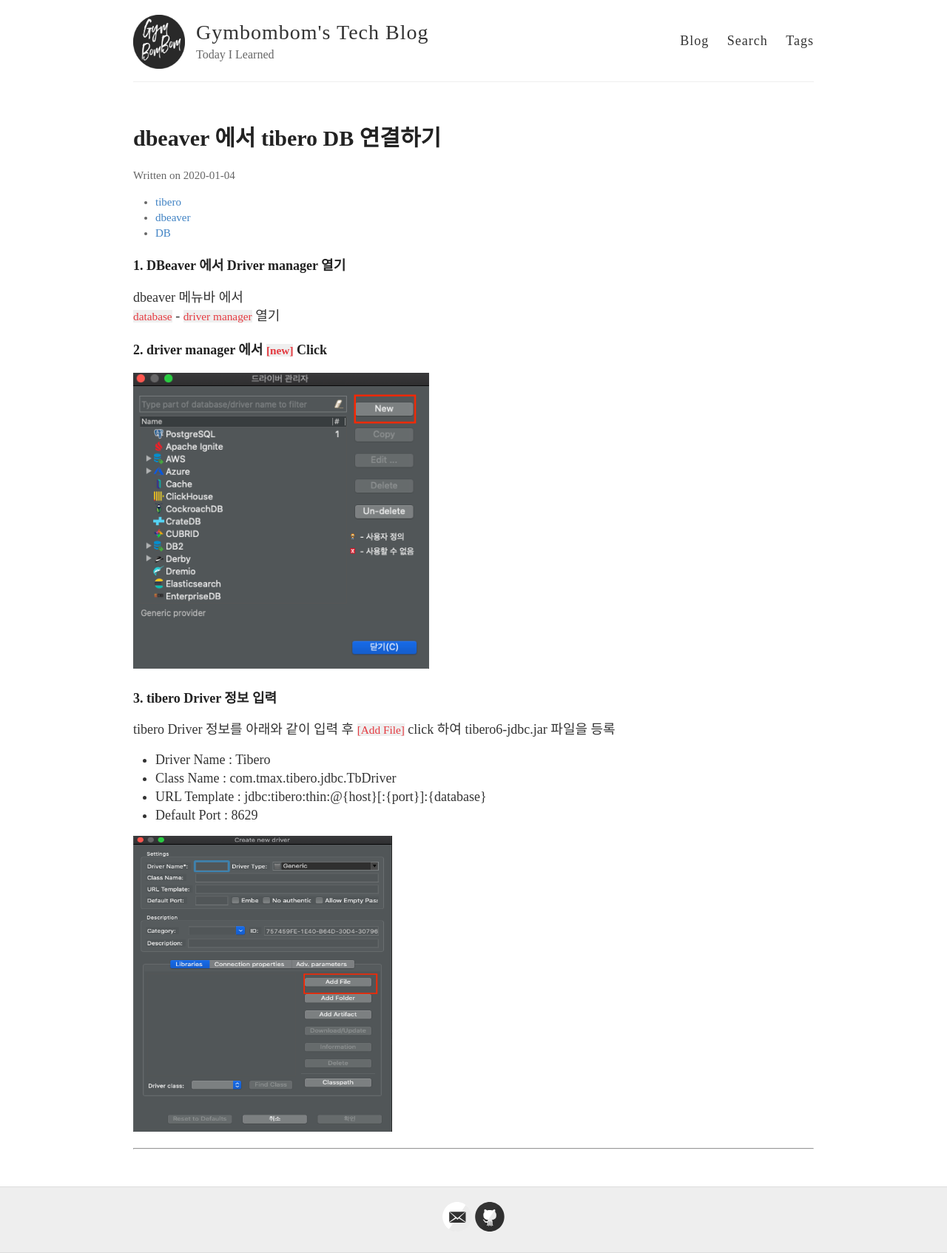
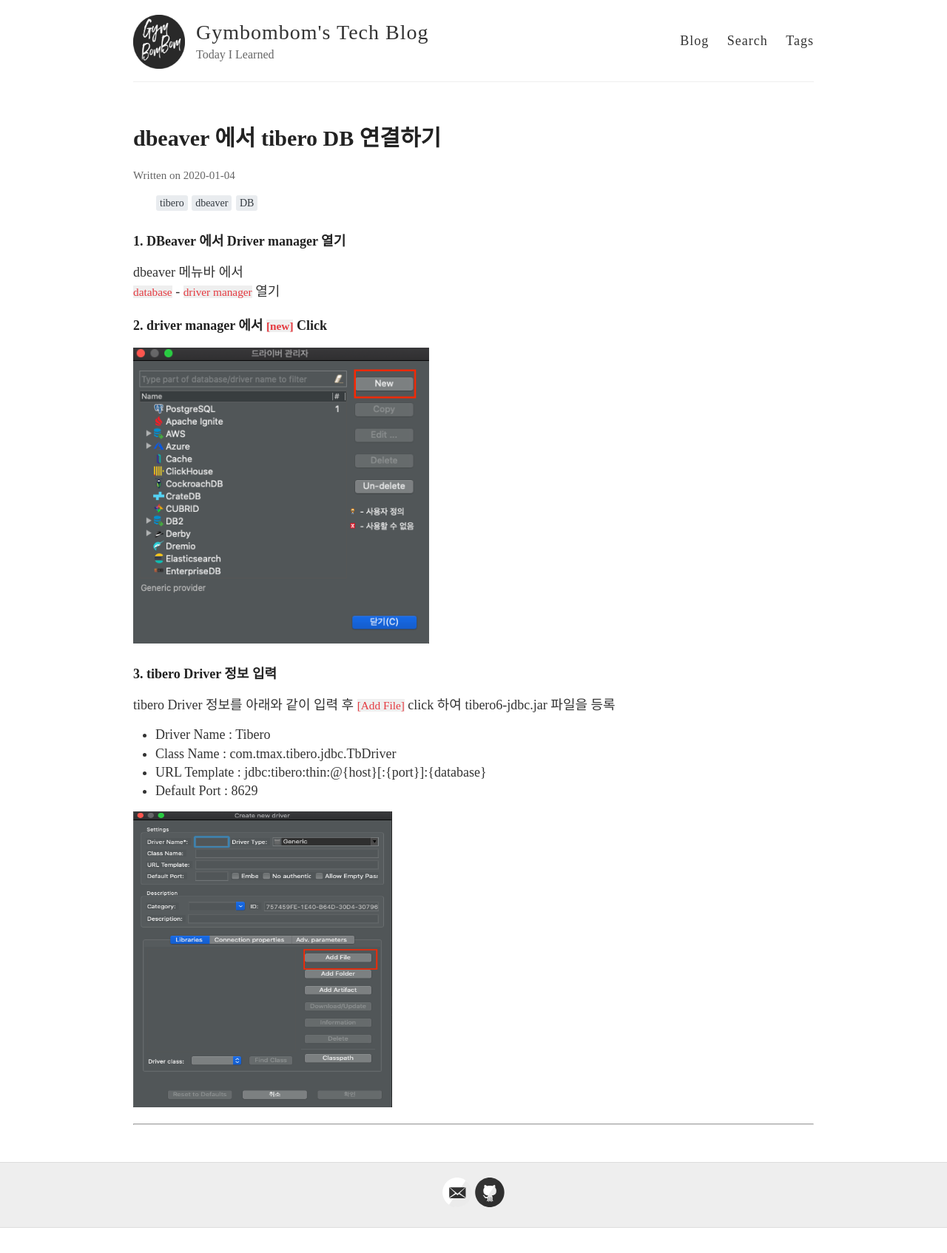
Before and after one commit to jaeheon209/gymbombom.github.io, a Jekyll site: the page built from _posts/2020-01-04-2-dbeaver-tibero-connect.md, in a window 1280 px wide. Shown: the whole page at 74% size. Built offline with Jekyll 4.4.1, drawn with Linux system fonts in a browser that asks for light colours; nearby versions of some CDN libraries; some web fonts are replaced; comment, search, counter and statistics services are not loaded; after the commit the page ends 1660 px from its top, so only the background shows below that.

Commit message:
tag style 먹도록 div태그  추가

```diff
--- a/_layouts/post.html
+++ b/_layouts/post.html
@@ -7,7 +7,10 @@
 
   <div class="date">
     Written on {{ page.date | date: "%Y-%m-%d" }}
-    <ul class="tag">
+  </div>
+
+  <div class="tags">
+    <ul class="label">
       {% for tag in page.tags %}
       <li>
         <a href="{{ site.url }}{{ site.baseurl }}/tags#{{ tag }}">
```
